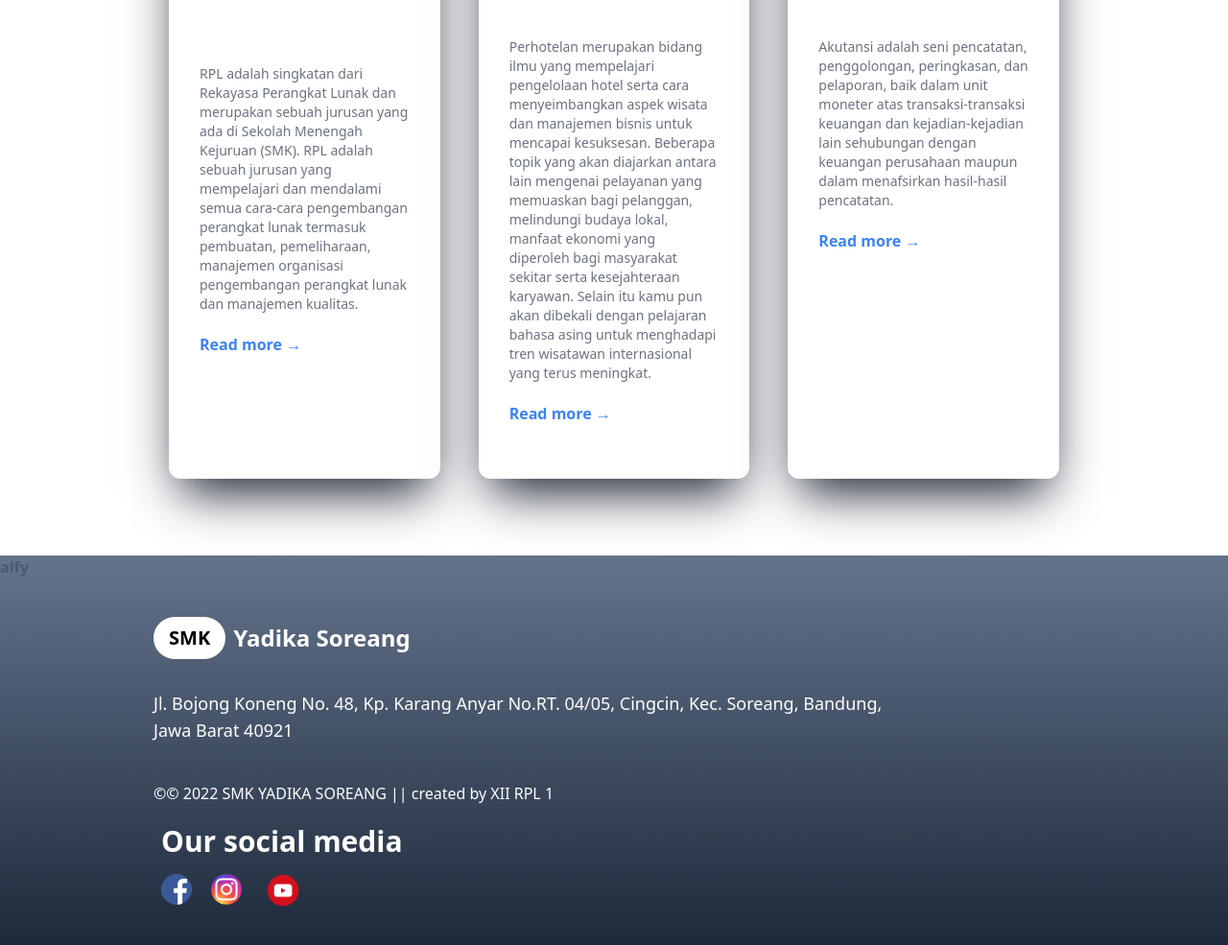
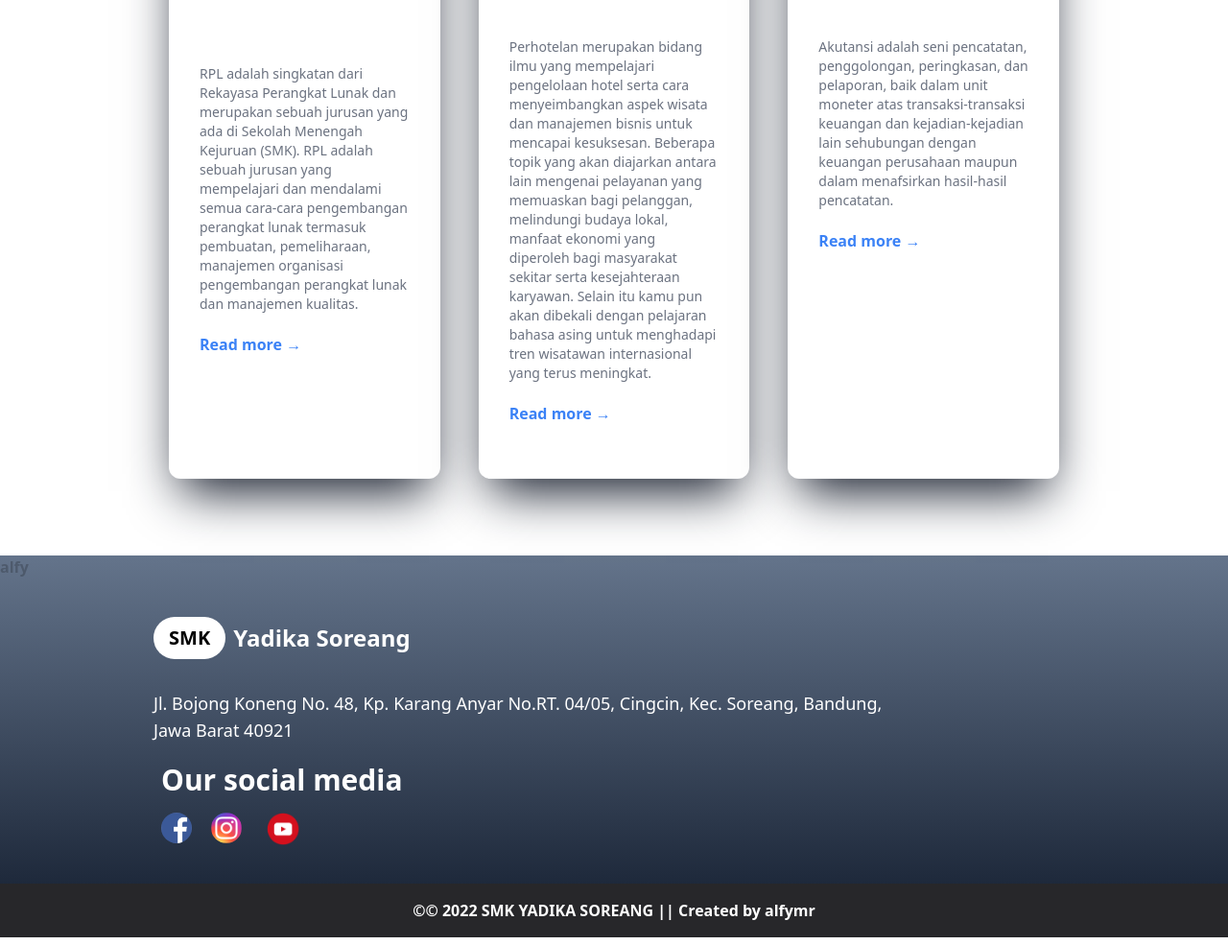
Before and after one commit to xamrx/xamrx.github.io, a plain HTML site: page index.html in a window 1280 px wide. Shown: the part 2184-3169 px from the top of the page at 96% size. Drawn offline with nearby package versions, Linux system fonts and the light colour scheme.

Commit message:
desing web

```diff
--- a/index.html
+++ b/index.html
@@ -109,11 +109,6 @@
                     <div class="text-white mt-8 text-lg">
                         <p>Jl. Bojong Koneng No. 48, Kp. Karang Anyar No.RT. 04/05, Cingcin, Kec. Soreang, Bandung, Jawa Barat 40921</p>
                     </div>
-
-                    <div class="text-white mt-10 text-md">
-                        <p>©© 2022 SMK YADIKA SOREANG || created by XII RPL 1</p>
-                    </div>
-
                     <div class="ml-2 pt-5 ">
                         <h2 class="text-3xl text-white font-semibold ">Our social media</h2>
                         <div class="flex">
@@ -125,3 +120,7 @@
                 </div>
     </footer>
 </div>
+
+<div class="text-white bg-zinc-800 text-center font-semibold p-4 text-md">
+    <p>©© 2022 SMK YADIKA SOREANG || Created by alfymr</p>
+</div>
```
